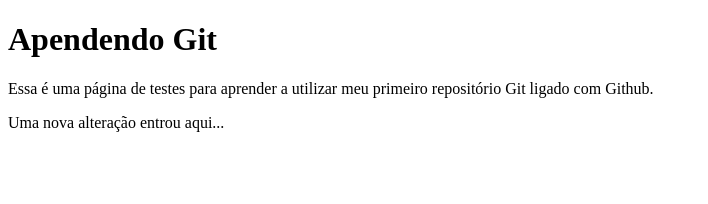
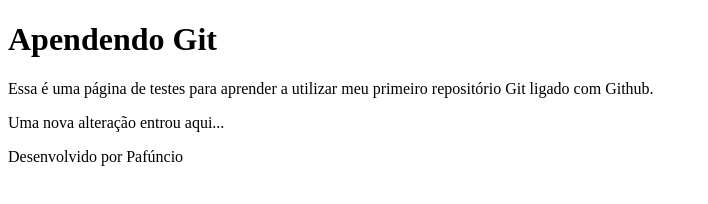
Before and after one commit to murielysc/RepositorioTeste, a plain HTML site: page index.html in a window 1280 px wide. Shown: the whole page, without its empty margins (0-708 px from the left). Drawn offline with Linux system fonts and the light colour scheme.

Commit message:
Alterações para incluir header e footer

```diff
--- a/index.html
+++ b/index.html
@@ -6,7 +6,9 @@
     <title>Aprendendo Git</title>
 </head>
 <body>
+    <header>
     <h1>Apendendo Git</h1>
+    </header>
     <p>
         Essa é uma página de testes para aprender a utilizar
         meu primeiro repositório Git ligado com Github.
@@ -14,6 +16,9 @@
     <p>
         Uma nova alteração entrou aqui...
     </p>
+    <footer>
+        Desenvolvido por Pafúncio
+    </footer>
 
 </body>
 </html>
```
